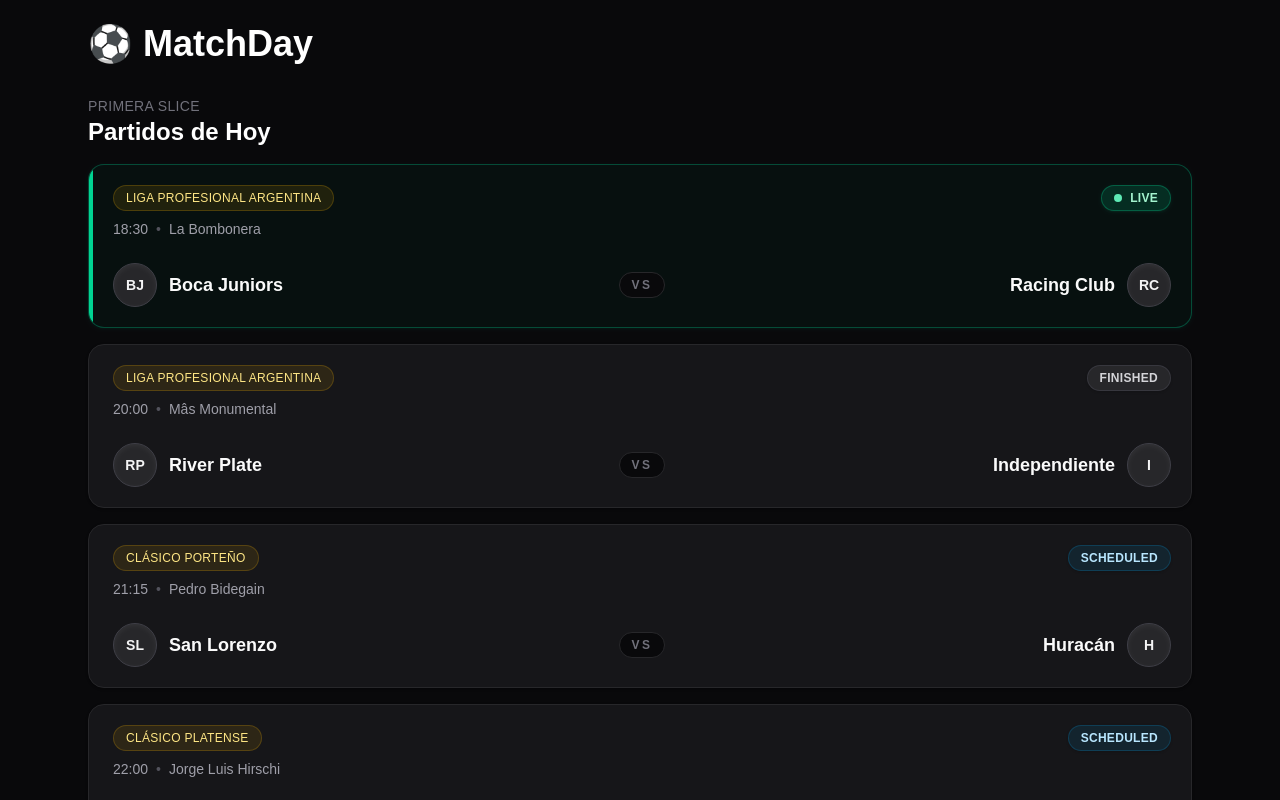
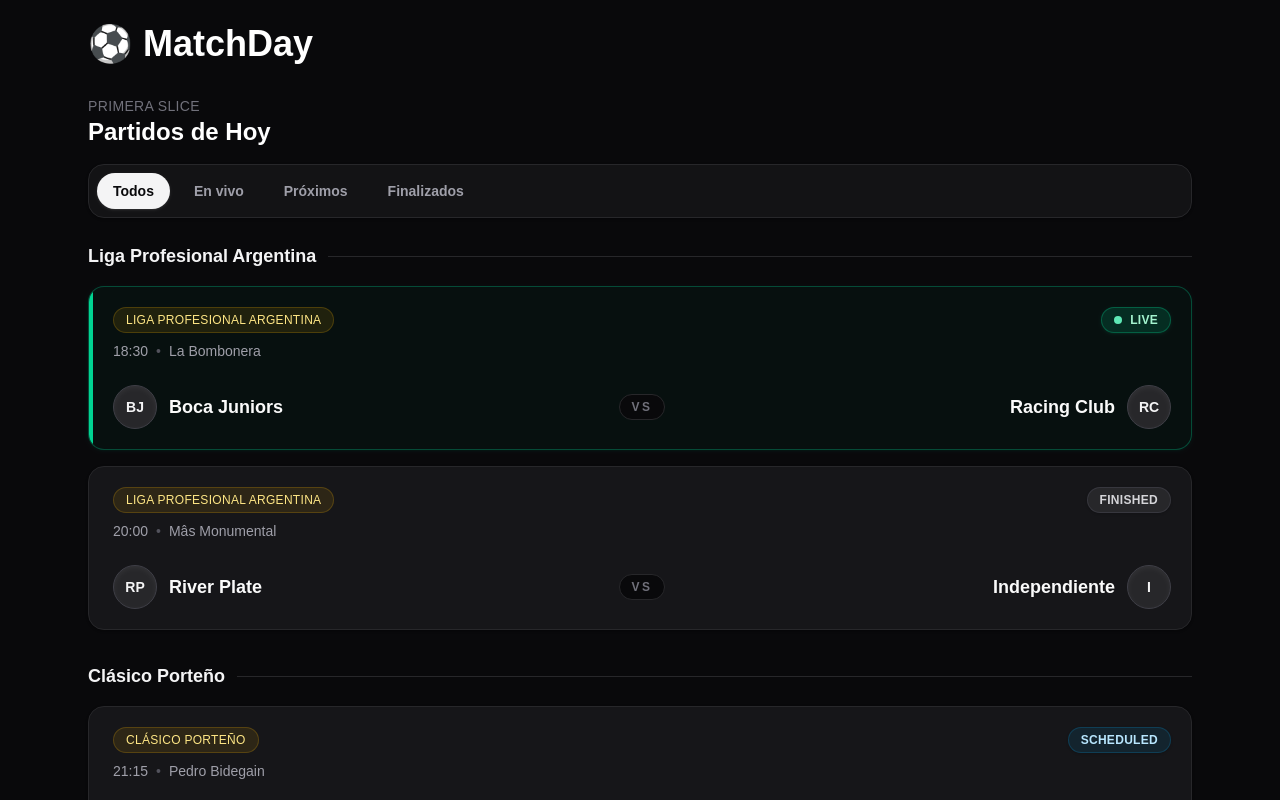
Before and after one commit to MarianEsteban/Matchday, a Next.js app: page / in a window 1280 px wide. Shown: the top 800 px of the page. Built offline with nearby package versions, Linux system fonts and the light colour scheme.

Commit message:
Group matches by competition

```diff
--- a/components/matches/MatchList.tsx
+++ b/components/matches/MatchList.tsx
@@ -4,6 +4,19 @@
 type MatchListProps = {
   matches: Match[];
 };
+
+const filterLabels = ["Todos", "En vivo", "Próximos", "Finalizados"];
+
+function groupMatchesByCompetition(matches: Match[]) {
+  return matches.reduce<Record<string, Match[]>>((groupedMatches, match) => {
+    const competitionMatches = groupedMatches[match.competition] ?? [];
+
+    return {
+      ...groupedMatches,
+      [match.competition]: [...competitionMatches, match],
+    };
+  }, {});
+}
 
 export function MatchList({ matches }: MatchListProps) {
   if (matches.length === 0) {
@@ -14,11 +27,46 @@
     );
   }
 
+  const groupedMatches = groupMatchesByCompetition(matches);
+
   return (
-    <div className="grid gap-4">
-      {matches.map((match) => (
-        <MatchCard key={match.id} match={match} />
-      ))}
+    <div className="space-y-6">
+      <div className="flex flex-wrap gap-2 rounded-2xl border border-zinc-800 bg-zinc-900/70 p-2 shadow-sm shadow-black/20">
+        {filterLabels.map((label, index) => {
+          const isActive = index === 0;
+
+          return (
+            <button
+              key={label}
+              type="button"
+              className={`rounded-full px-4 py-2 text-sm font-semibold transition-colors ${
+                isActive
+                  ? "bg-zinc-100 text-zinc-950 shadow-sm shadow-white/10"
+                  : "text-zinc-400 hover:bg-zinc-800 hover:text-zinc-100"
+              }`}
+            >
+              {label}
+            </button>
+          );
+        })}
+      </div>
+
+      <div className="space-y-8">
+        {Object.entries(groupedMatches).map(([competition, competitionMatches]) => (
+          <section key={competition} className="space-y-4">
+            <div className="flex items-center gap-3">
+              <h3 className="text-lg font-semibold text-zinc-100">{competition}</h3>
+              <span className="h-px flex-1 bg-zinc-800" />
+            </div>
+
+            <div className="grid gap-4">
+              {competitionMatches.map((match) => (
+                <MatchCard key={match.id} match={match} />
+              ))}
+            </div>
+          </section>
+        ))}
+      </div>
     </div>
   );
 }
```
